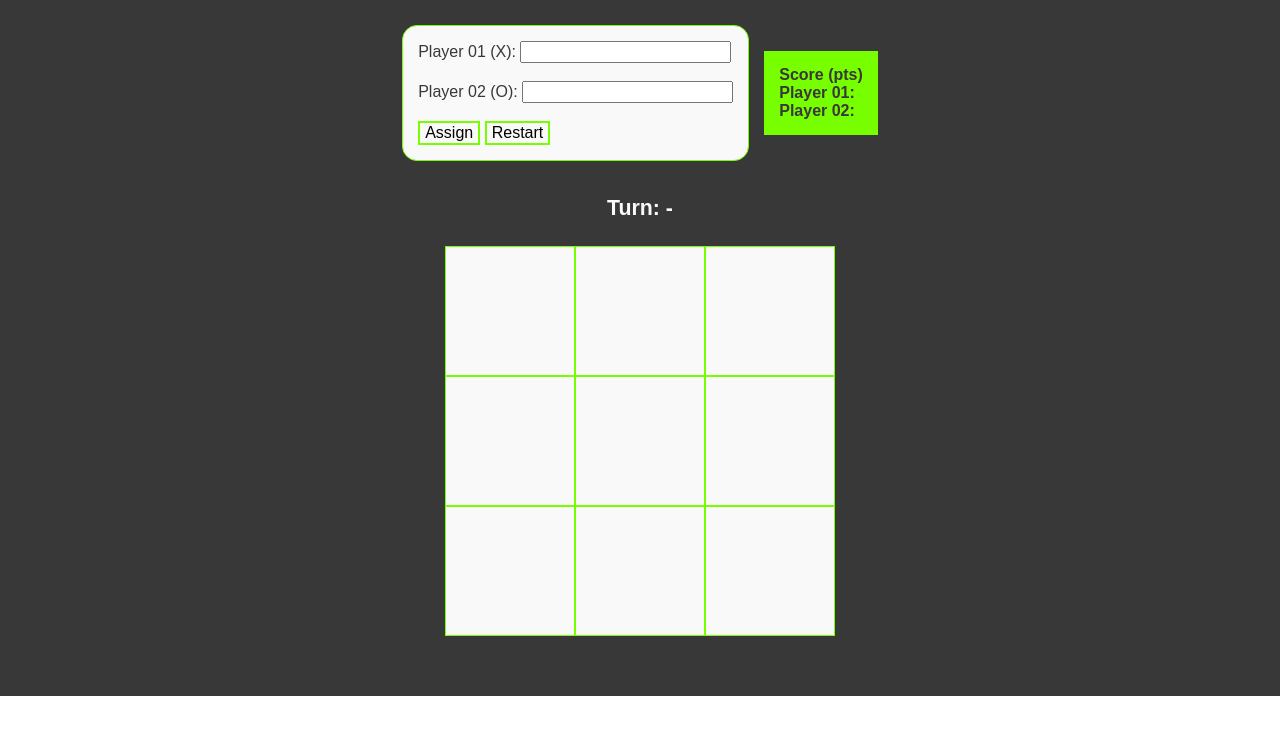
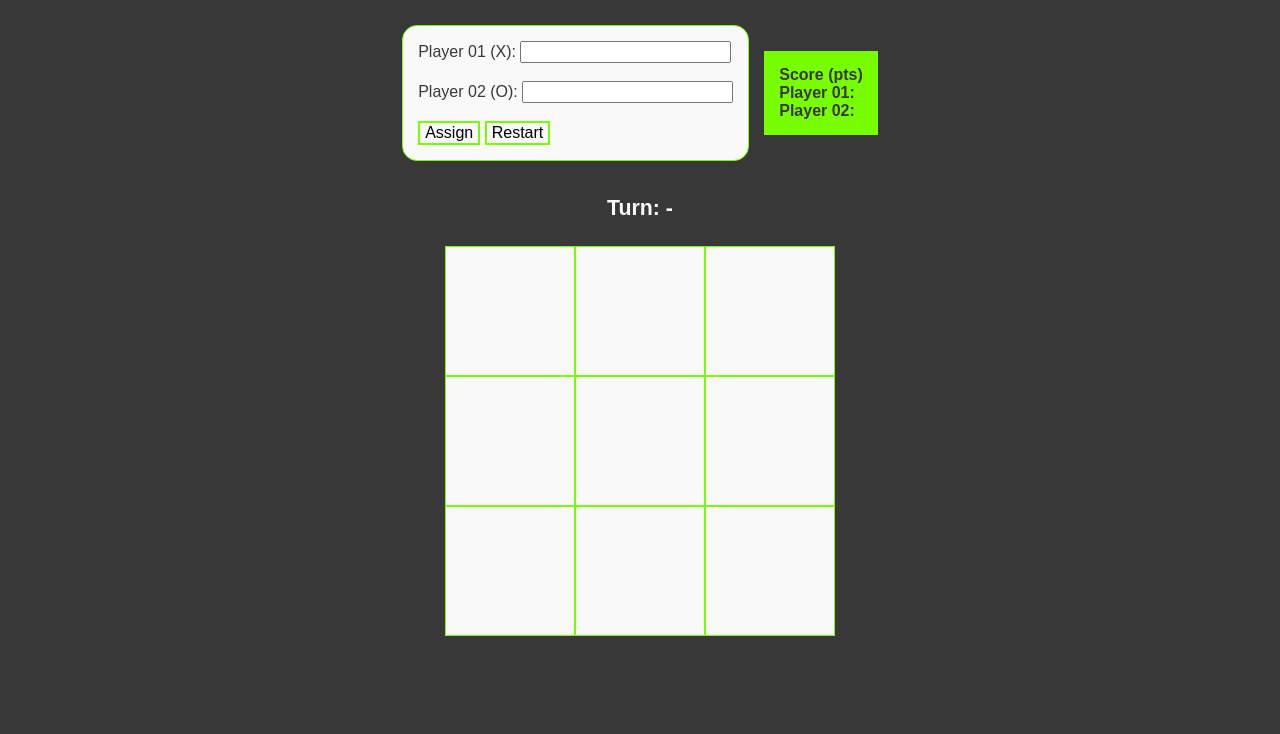
Before and after one commit to ViniciusBeuther/project-tic-tac-toe, a plain HTML site: page index.html in a window 1280 px wide. Drawn offline with Linux system fonts and the light colour scheme.

Commit message:
Fixed Css issue
Maximized the body height

```diff
--- a/style.css
+++ b/style.css
@@ -43,7 +43,9 @@ header{
 
 main{
     background-color: var(--bg-color);
-    padding-bottom: 50px;
+    padding-bottom: 150px;
+    margin-bottom: 0px;
+    height: 100vh;
 }
 
 section#main-table-frame{
```
